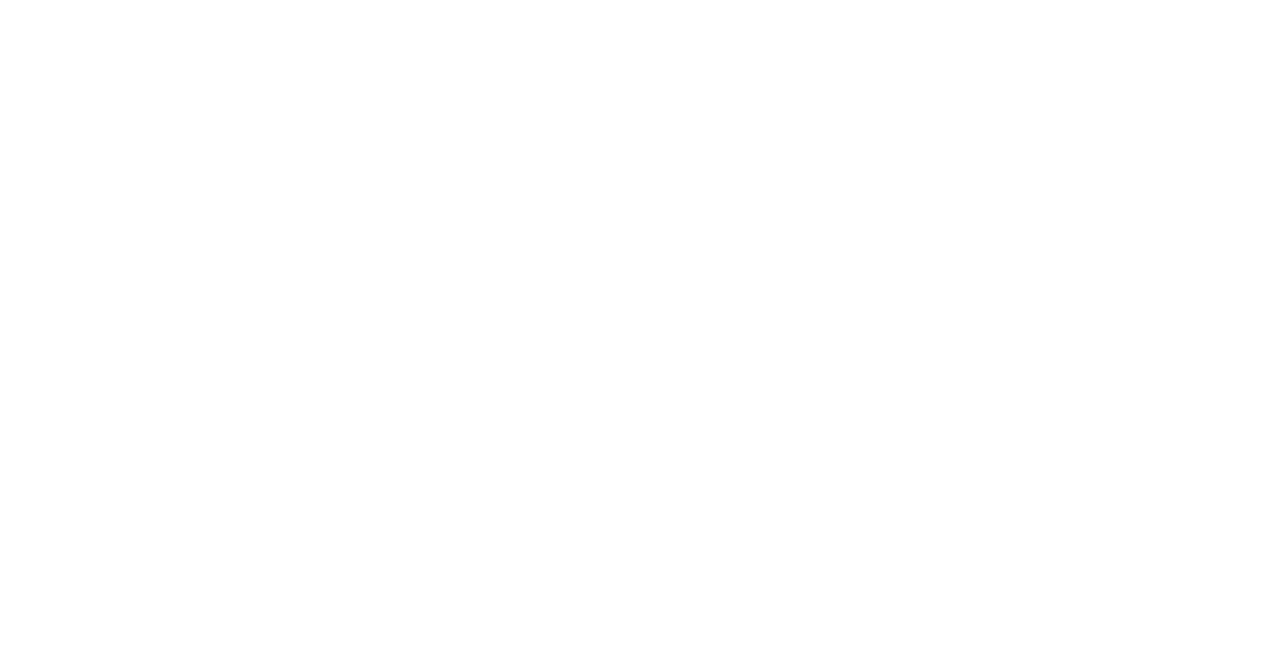
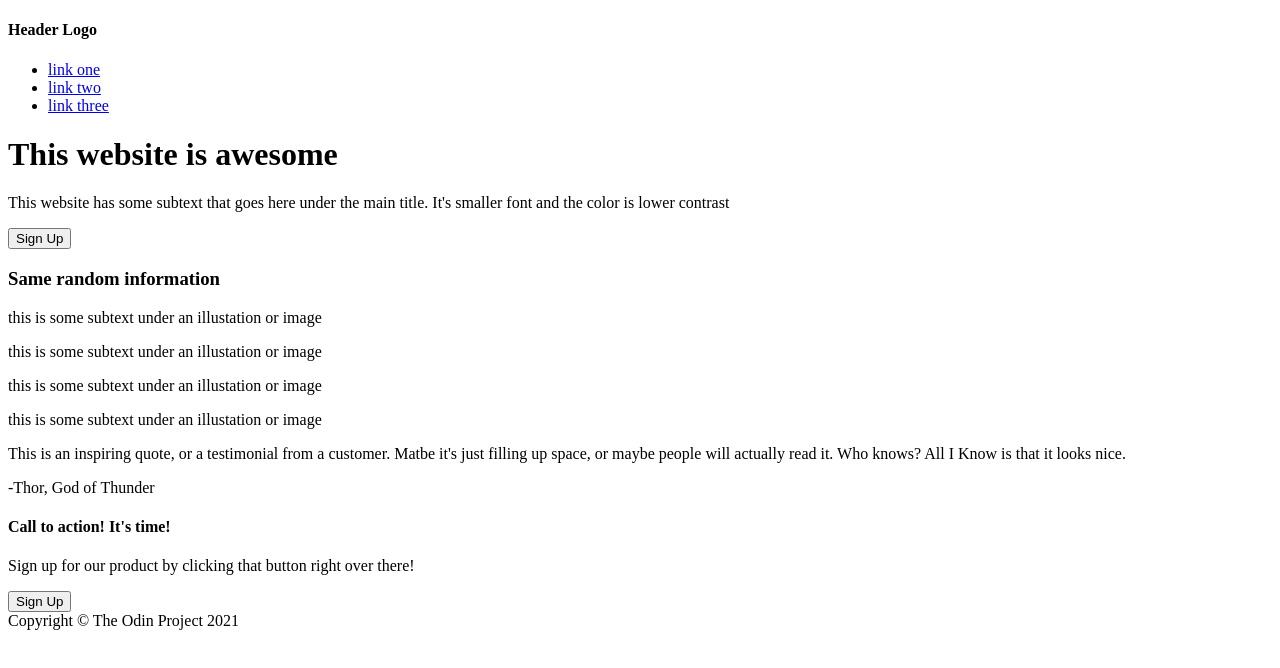
Before and after one commit to anmcodes/landing-page, a plain HTML site: page index.html in a window 1280 px wide. Drawn offline with Linux system fonts and the light colour scheme.

Commit message:
Add all html content

```diff
--- a/index.html
+++ b/index.html
@@ -6,6 +6,68 @@
         <link rel="stylesheet" href="style.css">
     </head>
     <body>
+        <div>
+            <h4>Header Logo</h4>
 
+            <ul>
+                <li><a href="#">link one</a></li>
+                <li><a href="#">link two</a></li>
+                <li><a href="#">link three</a></li>
+            </ul>
+        </div>
+
+        <div>
+            <h1>This website is awesome</h1>
+            <p>This website has some subtext that goes here under the main title. It's smaller font and the color is lower contrast</p>
+            <button>Sign Up</button>
+            <div>
+
+            </div>
+        </div>
+
+        <div>
+            <h3>Same random information</h3>
+            <div>
+                <div>
+                    <div></div>
+                    <p>this is some subtext under an illustation or image</p>
+                </div>
+                <div>
+                    <div></div>
+                    <p>this is some subtext under an illustation or image</p>
+                </div>
+                <div>
+                    <div></div>
+                    <p>this is some subtext under an illustation or image</p>
+                </div>
+                <div>
+                    <div></div>
+                    <p>this is some subtext under an illustation or image</p>
+                </div>
+            </div>
+        </div>
+
+        <div>
+            <p>
+                This is an inspiring quote, or a testimonial from a customer. Matbe it's just filling up space, or
+                maybe people will actually read it. Who knows? All I Know is that it looks nice.
+            </p>
+
+            <p>
+                -Thor, God of Thunder
+            </p>
+        </div>
+
+        <div>
+            <div>
+                <h4>Call to action! It's time!</h6>
+                <p>Sign up for our product by clicking that button right over there!</p>
+                <button>Sign Up</button>
+            </div>
+        </div>
+
+        <footer>
+            <div>Copyright &copy; The Odin Project 2021</div>
+        </footer>
     </body>
 </html>
```
